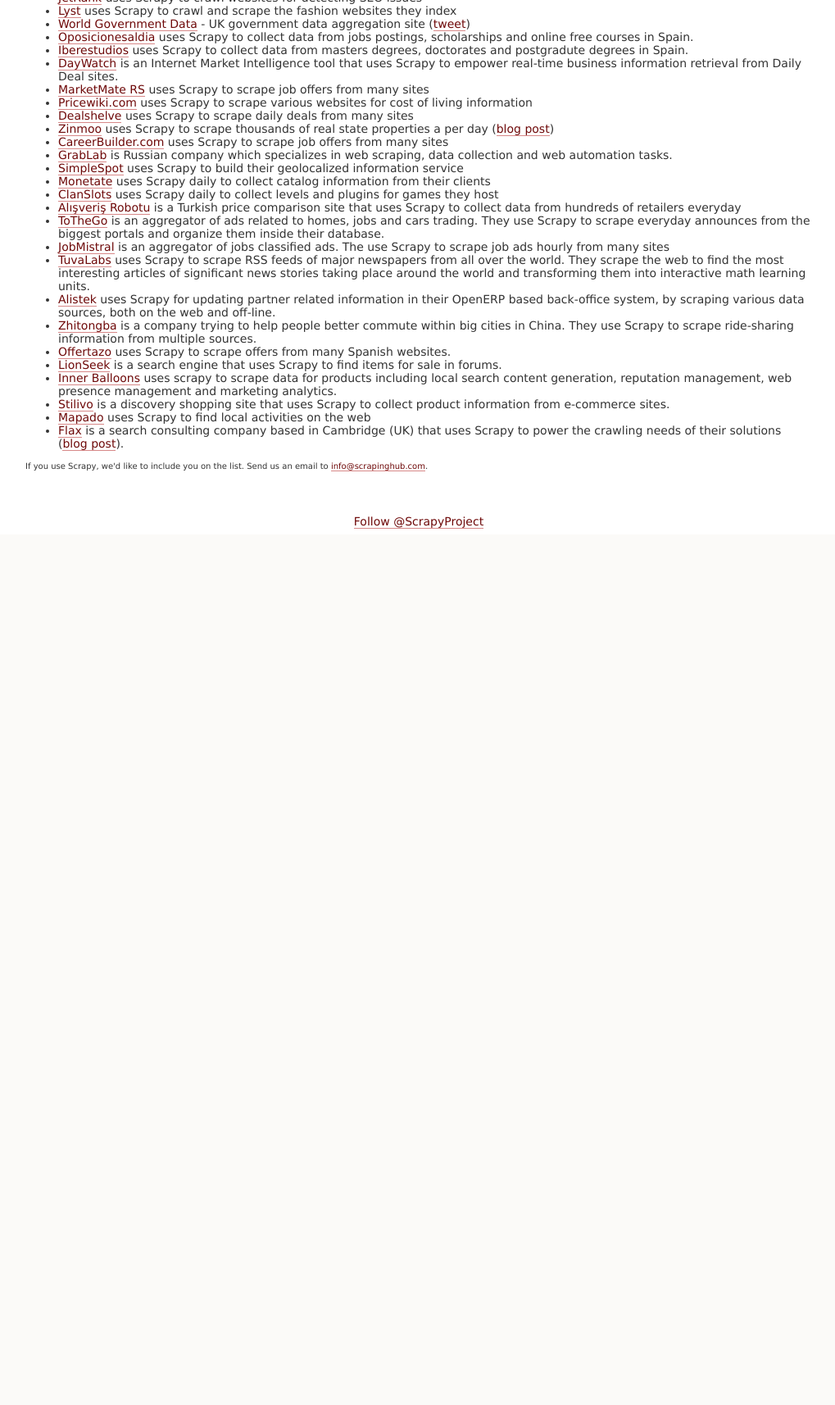
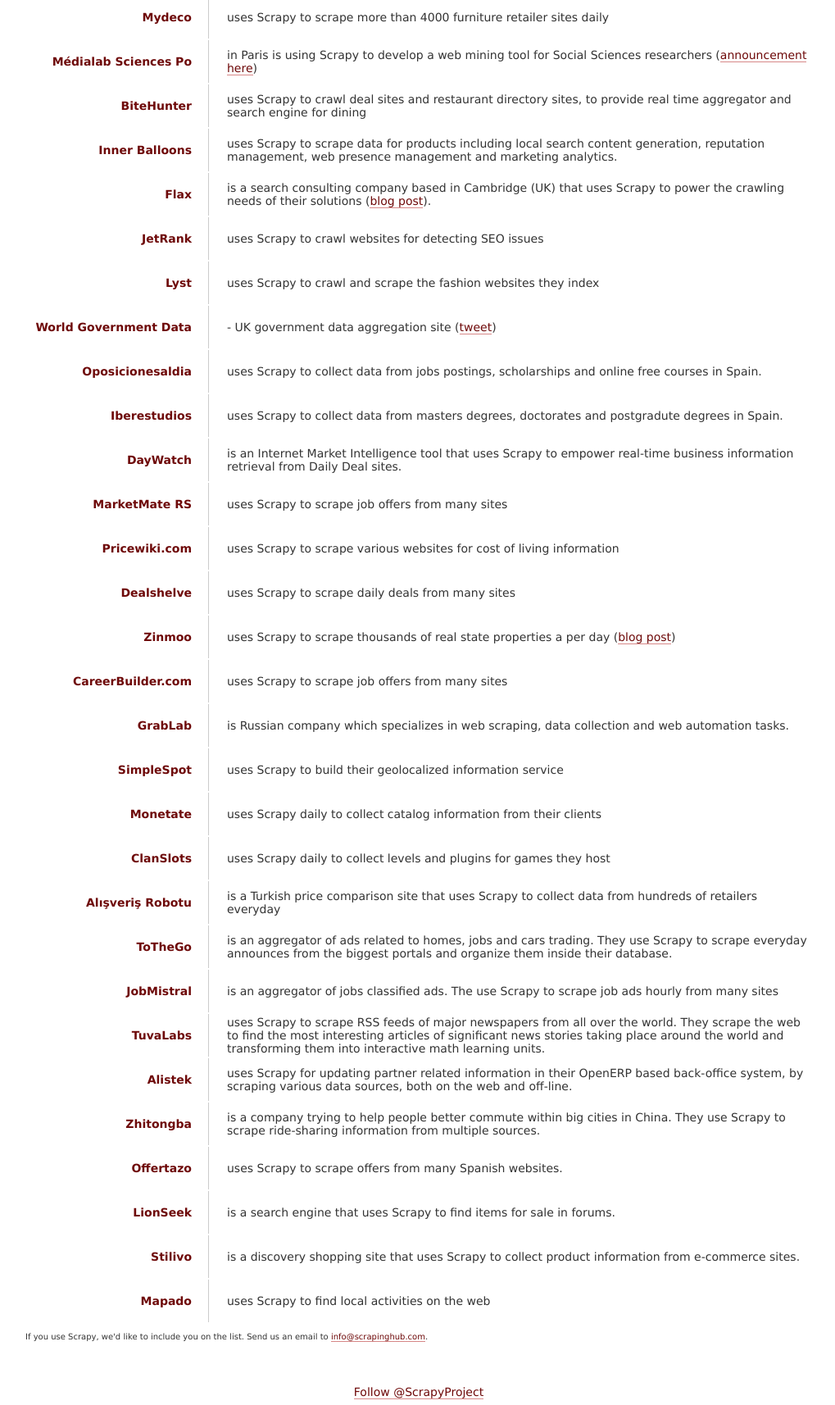
Before and after one commit to scrapy/scrapy.org, a Django app: template templates/pages/companies.html in a window 1280 px wide. Shown: the part 321-2035 px from the top of the page at 82% size, without its empty margins (129-1148 px from the left). Before the commit the page ends 966 px from the top, so only its background shows below. Run offline with Django 3.2, Linux system fonts and the light colour scheme; the template is opened without the code that fills it, so the values that code supplies are empty; some libraries are stand-ins or nearby versions; grey boxes are pictures that could not be loaded.

Commit message:
convert list of companies using scrapy to table (similar to commercial support, but without logos and more compact)

```diff
--- a/static/style/style.css
+++ b/static/style/style.css
@@ -47,4 +47,8 @@ blockquote { padding: 0px 15px; color:#5b1111; font-size: 125%; margin: 0;}
 .logolist th a { border: none; }
 .logolist td { padding-left: 20px; }
 
+.companieslist th { text-align: right; height: 50px; width: 200px; border-right: 1px solid #ccc; padding-right: 20px; margin-right: 20px; }
+.companieslist th a { border: none; }
+.companieslist td { padding-left: 20px; }
+
 .note { font-size: x-small; }
--- a/templates/pages/companies.html
+++ b/templates/pages/companies.html
@@ -6,44 +6,138 @@
 
 <h2>Companies using Scrapy</h2>
 
-<p>Here is a list of companies and web sites using Scrapy, in no particular order</p>
-
-<ul>
-<li><a href="http://parsely.com/">Parsely</a> uses Scrapy to scrape articles from a hundred of news sites. His CTO talks about Scrapy in <a href="https://speakerdeck.com/amontalenti/web-crawling-and-metadata-extraction-in-python">this talk</a></li>
-<li><a href="http://directemployersfoundation.org/">Direct Employers Foundation</a> uses Scrapy to scrape job postings from many websites, which are published on the <a href="http://us.jobs/">US.jobs site</a>.</li>
-<li><a href="http://www.weotta.com/">Weotta</a> - used to crawl data for post-processing (<a href="http://twitter.com/japerk/status/79304855486865408">tweet</a>)</li>
-<li><a href="http://www.scrapinghub.com">Scrapinghub</a> provides a platform for running Scrapy spiders in the cloud (still in closed beta, apply <a href="http://scrapinghub.wufoo.com/forms/sign-up-for-our-scrapy-cloud-beta-program/">here</a>)</li>
-<li><a href="http://mydeco.com">Mydeco</a> uses Scrapy to scrape more than 4000 furniture retailer sites daily</li>
-<li><a href="http://medialab.sciences-po.fr/">Médialab Sciences Po</a> in Paris is using Scrapy to develop a web mining tool for Social Sciences researchers (<a href="https://groups.google.com/d/topic/scrapy-users/ApfTGGokSKo/discussion">announcement here</a>)</li>
-<li><a href="http://www.bitehunter.com">BiteHunter</a> uses Scrapy to crawl deal sites and restaurant directory sites, to provide real time aggregator and search engine for dining</li>
-<li><a href="http://www.jetrank.com">JetRank</a> uses Scrapy to crawl websites for detecting SEO issues</li>
-<li><a href="http://www.lyst.com">Lyst</a> uses Scrapy to crawl and scrape the fashion websites they index</li>
-<li><a href="http://www.data.gov.uk/">World Government Data</a> - UK government data aggregation site (<a href="http://twitter.com/bfirsh/status/8025368963">tweet</a>)</li>
-<li><a href="http://www.oposicionesaldia.com/">Oposicionesaldia</a> uses Scrapy to collect data from jobs postings, scholarships and online free courses in Spain.</li>
-<li><a href="http://www.iberstudios.com">Iberestudios</a> uses Scrapy to collect data from masters degrees, doctorates and postgradute degrees in Spain. </li>
-<li><a href="http://www.usedaywatch.com/">DayWatch</a> is an Internet Market Intelligence tool that uses Scrapy to empower real-time business information retrieval from Daily Deal sites.</li>
-<li><a href="http://www.marketmaters.com/">MarketMate RS</a> uses Scrapy to scrape job offers from many sites</li>
-<li><a href="http://www.pricewiki.com/">Pricewiki.com</a> uses Scrapy to scrape various websites for cost of living information</li>
-<li><a href="http://dealshelve.com/">Dealshelve</a> uses Scrapy to scrape daily deals from many sites</li>
-<li><a href="http://www.zinmoo.es/">Zinmoo</a> uses Scrapy to scrape thousands of real state properties a per day (<a href="http://blog.sophilabs.com/2011/02/introducing-zinmoo-spain-real-state-searcher/">blog post</a>)</li>
-<li><a href="http://www.careerbuilder.com/">CareerBuilder.com</a> uses Scrapy to scrape job offers from many sites</li>
-<li><a href="http://grablab.org/">GrabLab</a> is Russian company which specializes in web scraping, data collection and web automation tasks.</li>
-<li><a href="http://www.simplespot.it">SimpleSpot</a> uses Scrapy to build their geolocalized information service</li>
-<li><a href="http://www.monetate.com">Monetate</a> uses Scrapy daily to collect catalog information from their clients</li>
-<li><a href="http://www.clanslots.com">ClanSlots</a> uses Scrapy daily to collect levels and plugins for games they host</li>
-<li><a href="http://www.alisverisrobotu.com/">Alışveriş Robotu</a> is a Turkish price comparison site that uses Scrapy to collect data from hundreds of retailers everyday</li>
-<li><a href="http://www.tothego.com/">ToTheGo</a> is an aggregator of ads related to homes, jobs and cars trading. They use Scrapy to scrape everyday announces from the biggest portals and organize them inside their database.</li>
-<li><a href="http://jobmistral.com/">JobMistral</a> is an aggregator of jobs classified ads. The use Scrapy to scrape job ads hourly from many sites</li>
-<li><a href="http://www.tuvalabs.com/">TuvaLabs</a> uses Scrapy to scrape RSS feeds of major newspapers from all over the world. They scrape the web to find the most interesting articles of significant news stories taking place around the world and transforming them into interactive math learning units.</li>
-<li><a href="http://www.alistek.com/">Alistek</a> uses Scrapy for updating partner related information in their OpenERP based back-office system, by scraping various data sources, both on the web and off-line.</a></li>
-<li><a href="http://www.zhitongba.com">Zhitongba</a> is a company trying to help people better commute within big cities in China. They use Scrapy to scrape ride-sharing information from multiple sources.</li>
-<li><a href="http://www.offertazo.com/">Offertazo</a> uses Scrapy to scrape offers from many Spanish websites.</li>
-<li><a href="http://www.lionseek.com/">LionSeek</a> is a search engine that uses Scrapy to find items for sale in forums.</li>
-<li><a href="http://www.innerballoons.com/">Inner Balloons</a> uses scrapy to scrape data for products including local search content generation, reputation management, web presence management and marketing analytics.</li>
-<li><a href="http://www.stilivo.com/">Stilivo</a> is a discovery shopping site that uses Scrapy to collect product information from e-commerce sites.</li>
-<li><a href="http://www.mapado.com/">Mapado</a> uses Scrapy to find local activities on the web</li>
-<li><a href="http://www.flax.co.uk/">Flax</a> is a search consulting company based in Cambridge (UK) that uses Scrapy to power the crawling needs of their solutions (<a href="http://www.flax.co.uk/blog/2013/02/22/cambridge-search-meetup-a-night-of-crawling-and-scraping/">blog post</a>).</li>
-</ul>
+<table class="companieslist">
+    <tr>
+        <th><a href="http://parsely.com/">Parsely</a></th>
+        <td>uses Scrapy to scrape articles from a hundred of news sites. His CTO talks about Scrapy in <a href="https://speakerdeck.com/amontalenti/web-crawling-and-metadata-extraction-in-python">this talk</a></td>
+    </tr>
+    <tr>
+        <th><a href="http://directemployersfoundation.org/">Direct Employers Foundation</a></th>
+        <td>uses Scrapy to scrape job postings from many websites, which are published on the <a href="http://us.jobs/">US.jobs site</a>.</td>
+    </tr>
+    <tr>
+        <th><a href="http://www.weotta.com/">Weotta</a></th>
+        <td>uses Scrapy to crawl data for post-processing (<a href="http://twitter.com/japerk/status/79304855486865408">tweet</a>)</td>
+    </tr>
+    <tr>
+        <th><a href="http://mydeco.com">Mydeco</a></th>
+        <td>uses Scrapy to scrape more than 4000 furniture retailer sites daily</td>
+    </tr>
+    <tr>
+        <th><a href="http://medialab.sciences-po.fr/">Médialab Sciences Po</a></th>
+        <td>in Paris is using Scrapy to develop a web mining tool for Social Sciences researchers (<a href="https://groups.google.com/d/topic/scrapy-users/ApfTGGokSKo/discussion">announcement here</a>)</td>
+    </tr>
+    <tr>
+        <th><a href="http://www.bitehunter.com">BiteHunter</a></th>
+        <td>uses Scrapy to crawl deal sites and restaurant directory sites, to provide real time aggregator and search engine for dining</td>
+    </tr>
+    <tr>
+        <th><a href="http://www.innerballoons.com/">Inner Balloons</a></th>
+        <td>uses Scrapy to scrape data for products including local search content generation, reputation management, web presence management and marketing analytics.</td>
+    </tr>
+    <tr>
+        <th><a href="http://www.flax.co.uk/">Flax</a></th>
+        <td>is a search consulting company based in Cambridge (UK) that uses Scrapy to power the crawling needs of their solutions (<a href="http://www.flax.co.uk/blog/2013/02/22/cambridge-search-meetup-a-night-of-crawling-and-scraping/">blog post</a>).</td>
+    </tr>
+    <tr>
+        <th><a href="http://www.jetrank.com">JetRank</a></th>
+        <td>uses Scrapy to crawl websites for detecting SEO issues</td>
+    </tr>
+    <tr>
+        <th><a href="http://www.lyst.com">Lyst</a></th>
+        <td>uses Scrapy to crawl and scrape the fashion websites they index</td>
+    </tr>
+    <tr>
+        <th><a href="http://www.data.gov.uk/">World Government Data</a></th>
+        <td>- UK government data aggregation site (<a href="http://twitter.com/bfirsh/status/8025368963">tweet</a>)</td>
+    </tr>
+    <tr>
+        <th><a href="http://www.oposicionesaldia.com/">Oposicionesaldia</a></th>
+        <td>uses Scrapy to collect data from jobs postings, scholarships and online free courses in Spain.</td>
+    </tr>
+    <tr>
+        <th><a href="http://www.iberstudios.com">Iberestudios</a></th>
+        <td>uses Scrapy to collect data from masters degrees, doctorates and postgradute degrees in Spain. </td>
+    </tr>
+    <tr>
+        <th><a href="http://www.usedaywatch.com/">DayWatch</a></th>
+        <td>is an Internet Market Intelligence tool that uses Scrapy to empower real-time business information retrieval from Daily Deal sites.</td>
+    </tr>
+    <tr>
+        <th><a href="http://www.marketmaters.com/">MarketMate RS</a></th>
+        <td>uses Scrapy to scrape job offers from many sites</td>
+    </tr>
+    <tr>
+        <th><a href="http://www.pricewiki.com/">Pricewiki.com</a></th>
+        <td>uses Scrapy to scrape various websites for cost of living information</td>
+    </tr>
+    <tr>
+        <th><a href="http://dealshelve.com/">Dealshelve</a></th>
+        <td>uses Scrapy to scrape daily deals from many sites</td>
+    </tr>
+    <tr>
+        <th><a href="http://www.zinmoo.es/">Zinmoo</a></th>
+        <td>uses Scrapy to scrape thousands of real state properties a per day (<a href="http://blog.sophilabs.com/2011/02/introducing-zinmoo-spain-real-state-searcher/">blog post</a>)</td>
+    </tr>
+    <tr>
+        <th><a href="http://www.careerbuilder.com/">CareerBuilder.com</a></th>
+        <td>uses Scrapy to scrape job offers from many sites</td>
+    </tr>
+    <tr>
+        <th><a href="http://grablab.org/">GrabLab</a></th>
+        <td>is Russian company which specializes in web scraping, data collection and web automation tasks.</td>
+    </tr>
+    <tr>
+        <th><a href="http://www.simplespot.it">SimpleSpot</a></th>
+        <td>uses Scrapy to build their geolocalized information service</td>
+    </tr>
+    <tr>
+        <th><a href="http://www.monetate.com">Monetate</a></th>
+        <td>uses Scrapy daily to collect catalog information from their clients</td>
+    </tr>
+    <tr>
+        <th><a href="http://www.clanslots.com">ClanSlots</a></th>
+        <td>uses Scrapy daily to collect levels and plugins for games they host</td>
+    </tr>
+    <tr>
+        <th><a href="http://www.alisverisrobotu.com/">Alışveriş Robotu</a></th>
+        <td>is a Turkish price comparison site that uses Scrapy to collect data from hundreds of retailers everyday</td>
+    </tr>
+    <tr>
+        <th><a href="http://www.tothego.com/">ToTheGo</a></th>
+        <td>is an aggregator of ads related to homes, jobs and cars trading. They use Scrapy to scrape everyday announces from the biggest portals and organize them inside their database.</td>
+    </tr>
+    <tr>
+        <th><a href="http://jobmistral.com/">JobMistral</a></th>
+        <td>is an aggregator of jobs classified ads. The use Scrapy to scrape job ads hourly from many sites</td>
+    </tr>
+    <tr>
+        <th><a href="http://www.tuvalabs.com/">TuvaLabs</a></th>
+        <td>uses Scrapy to scrape RSS feeds of major newspapers from all over the world. They scrape the web to find the most interesting articles of significant news stories taking place around the world and transforming them into interactive math learning units.</td></tr>
+    <tr>
+        <th><a href="http://www.alistek.com/">Alistek</a></th>
+        <td>uses Scrapy for updating partner related information in their OpenERP based back-office system, by scraping various data sources, both on the web and off-line.</a></td>
+</tr>
+    <tr>
+        <th><a href="http://www.zhitongba.com">Zhitongba</a></th>
+        <td>is a company trying to help people better commute within big cities in China. They use Scrapy to scrape ride-sharing information from multiple sources.</td></tr>
+    <tr>
+        <th><a href="http://www.offertazo.com/">Offertazo</a></th>
+        <td>uses Scrapy to scrape offers from many Spanish websites.</td>
+    </tr>
+    <tr>
+        <th><a href="http://www.lionseek.com/">LionSeek</a></th>
+        <td>is a search engine that uses Scrapy to find items for sale in forums.</td>
+    </tr>
+    <tr>
+        <th><a href="http://www.stilivo.com/">Stilivo</a></th>
+        <td>is a discovery shopping site that uses Scrapy to collect product information from e-commerce sites.</td>
+    </tr>
+    <tr>
+        <th><a href="http://www.mapado.com/">Mapado</a></th>
+        <td>uses Scrapy to find local activities on the web</td>
+    </tr>
+</table>
 
 <p class="note">If you use Scrapy, we'd like to include you on the list. Send us an email to <a href="mailto:info@scrapinghub.com">info@scrapinghub.com</a>.</p>
 
```
